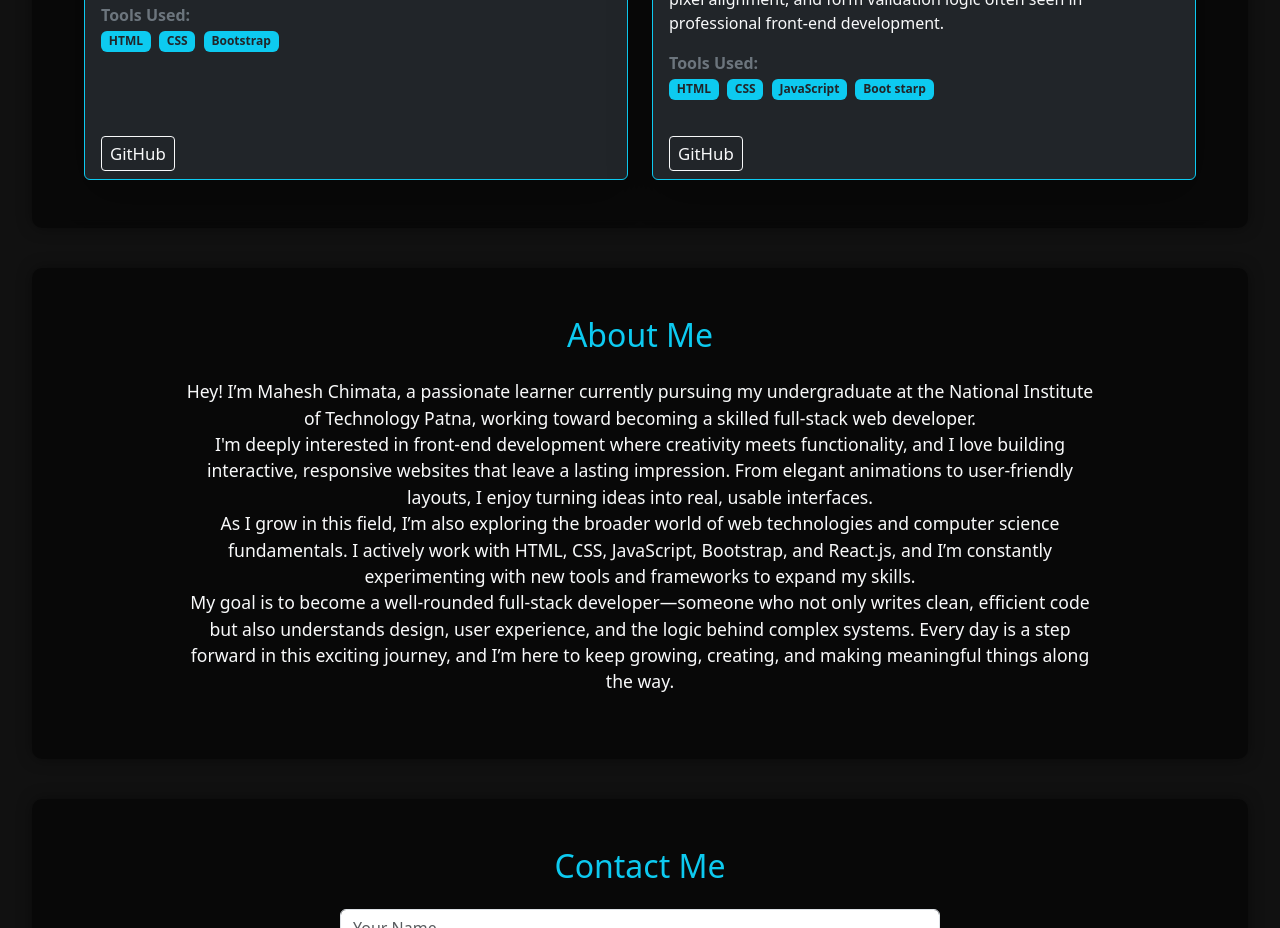
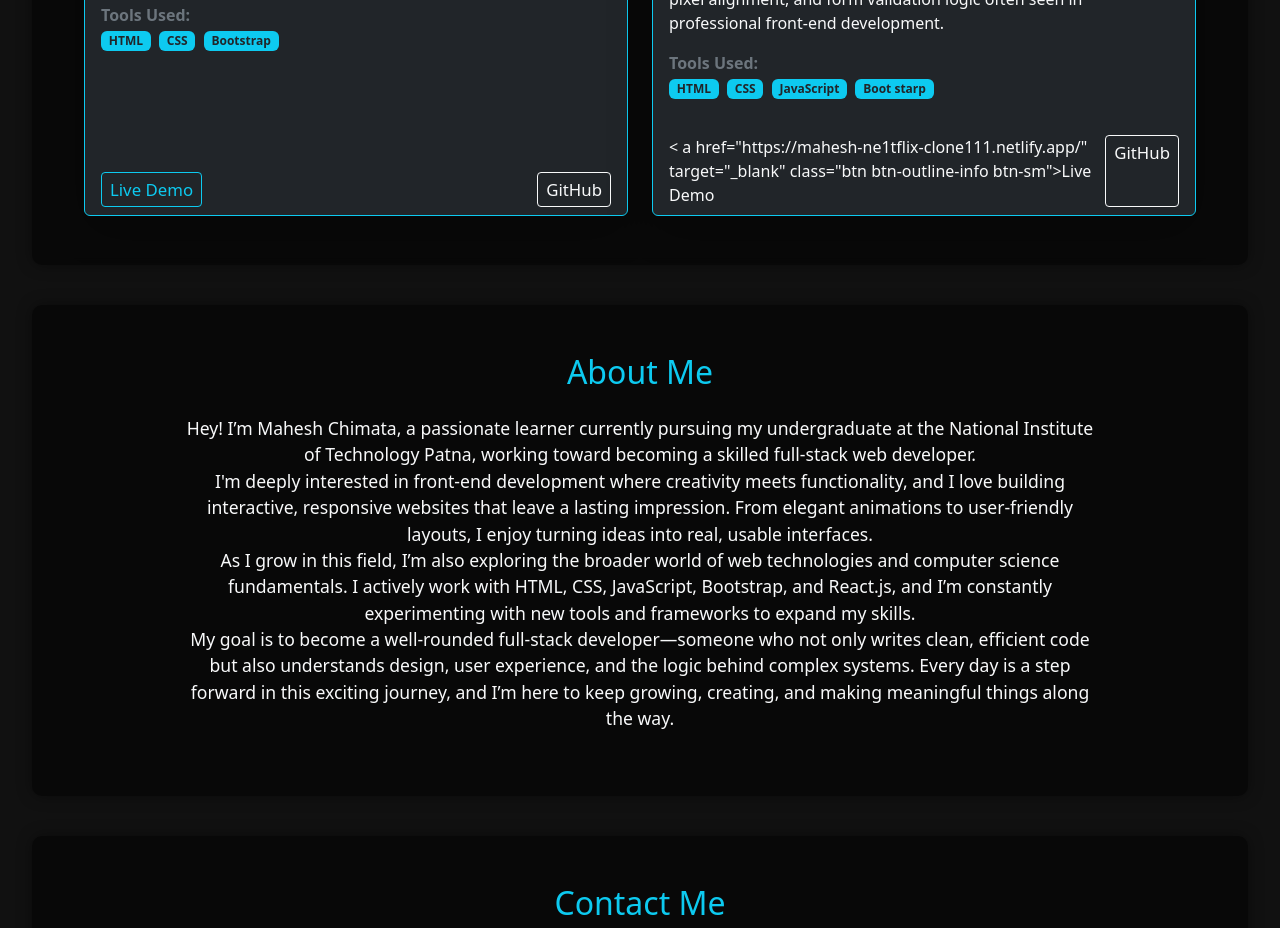
Before and after one commit to mahesh8074/personal_portfolio, a plain HTML site: page port/index.html in a window 1280 px wide. Shown: the part 1220-2148 px from the top of the page. Drawn offline with nearby package versions, Linux system fonts and the light colour scheme.

Commit message:
Update index.html

```diff
--- a/port/index.html
+++ b/port/index.html
@@ -82,7 +82,7 @@
             </div>
           </div>
           <div class="card-footer bg-transparent border-top-0 d-flex justify-content-between">
-            <!-- <a href="https://your-portfolio-demo-link.com" target="_blank" class="btn btn-outline-info btn-sm">Live Demo</a> -->
+            <a href="https://duplicate-signup-pages-of-microsoft.vercel.app/" target="_blank" class="btn btn-outline-info btn-sm">Live Demo</a>
             <a href="https://github.com/mahesh8074" target="_blank" class="btn btn-outline-light btn-sm">GitHub</a>
           </div>
         </div>
@@ -106,7 +106,7 @@
             </div>
           </div>
           <div class="card-footer bg-transparent border-top-0 d-flex justify-content-between">
-            <!-- a href="https://your-todo-app-demo.com" target="_blank" class="btn btn-outline-info btn-sm">Live Demo</a> -->
+            < a href="https://mahesh-ne1tflix-clone111.netlify.app/" target="_blank" class="btn btn-outline-info btn-sm">Live Demo</a>
             <a href="https://github.com/mahesh8074" target="_blank" class="btn btn-outline-light btn-sm">GitHub</a>
           </div>
         </div>
```
